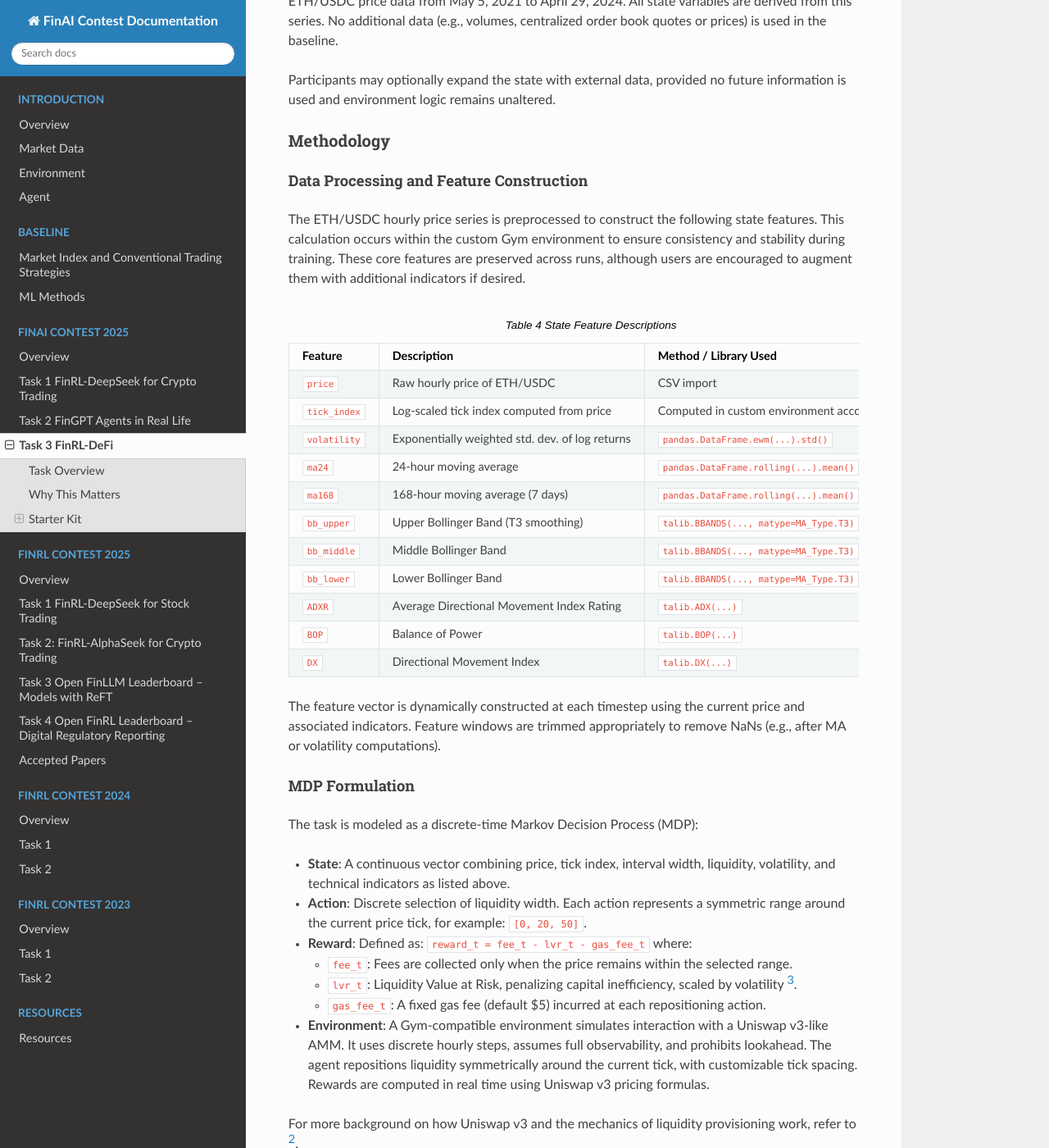
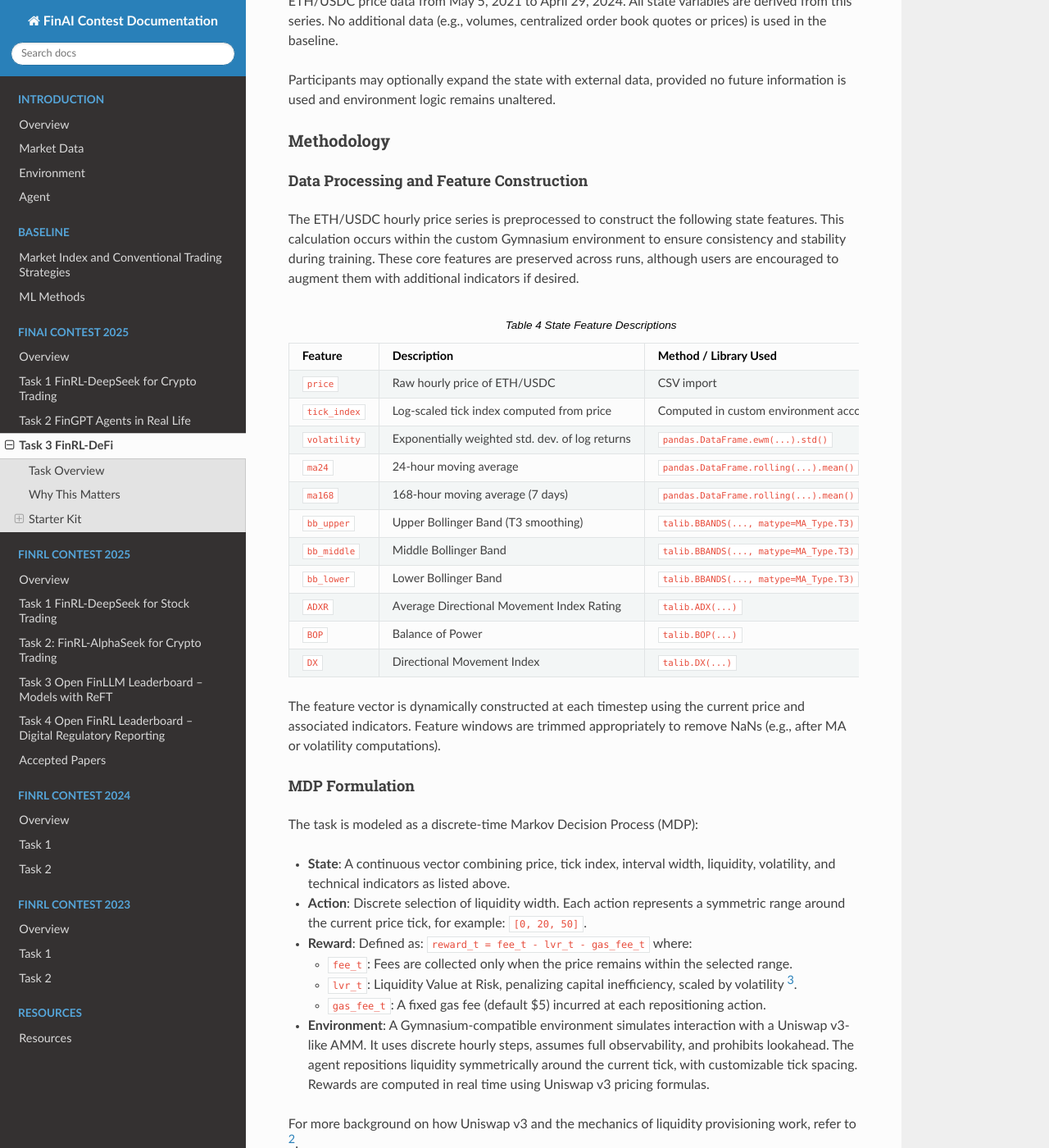
Before and after one commit to Xingyu025/FinAI-Contest, a Sphinx documentation site: the page built from docs/source/finai2025/task3.rst, in a window 1280 px wide and 1400 px high, scrolled down 844 px. Shown: the whole window at 82% size. Built offline with Sphinx 7.4.7 and the Read the Docs theme 3.1.0, drawn with Linux system fonts in a browser that asks for light colours; some of the changed text lies outside the part shown.

Commit message:
Update task3.rst
Minor fixes

```diff
--- a/docs/source/finai2025/task3.rst
+++ b/docs/source/finai2025/task3.rst
@@ -28,7 +28,7 @@ Methodology
 Data Processing and Feature Construction
 ~~~~~~~~~~~~~~~~~~~~~~~~~~~~~~
 
-The ETH/USDC hourly price series is preprocessed to construct the following state features. This calculation occurs within the custom Gym environment to ensure consistency and stability during training. These core features are preserved across runs, although users are encouraged to augment them with additional indicators if desired.
+The ETH/USDC hourly price series is preprocessed to construct the following state features. This calculation occurs within the custom Gymnasium environment to ensure consistency and stability during training. These core features are preserved across runs, although users are encouraged to augment them with additional indicators if desired.
 
 
 .. list-table:: State Feature Descriptions
@@ -106,7 +106,7 @@ The task is modeled as a discrete-time Markov Decision Process (MDP):
 
 
 - **Environment**:
-  A Gym-compatible environment simulates interaction with a Uniswap v3-like AMM. It uses discrete hourly steps, assumes full observability, and prohibits lookahead. The agent repositions liquidity symmetrically around the current tick, with customizable tick spacing. Rewards are computed in real time using Uniswap v3 pricing formulas.
+  A Gymnasium-compatible environment simulates interaction with a Uniswap v3-like AMM. It uses discrete hourly steps, assumes full observability, and prohibits lookahead. The agent repositions liquidity symmetrically around the current tick, with customizable tick spacing. Rewards are computed in real time using Uniswap v3 pricing formulas.
 
 For more background on how Uniswap v3 and the mechanics of liquidity provisioning work, refer to [2]_.
 
@@ -140,6 +140,7 @@ Agents are evaluated on an out-of-sample test period from January 29 to April 29
 Performance is evaluated based on the **cumulative reward** obtained over the test window defined above. The cumulative reward serves as a proxy for the **risk-adjusted PnL** of the liquidity provider's position.
 
 This reward function aggregates three key components:
+
 - **Fees earned** from providing liquidity within the chosen range;
 - **Gas costs** incurred from repositioning;
 - **Loss-versus-rebalancing (LVR)**, which penalizes adverse price movements when liquidity is not actively managed.
```
